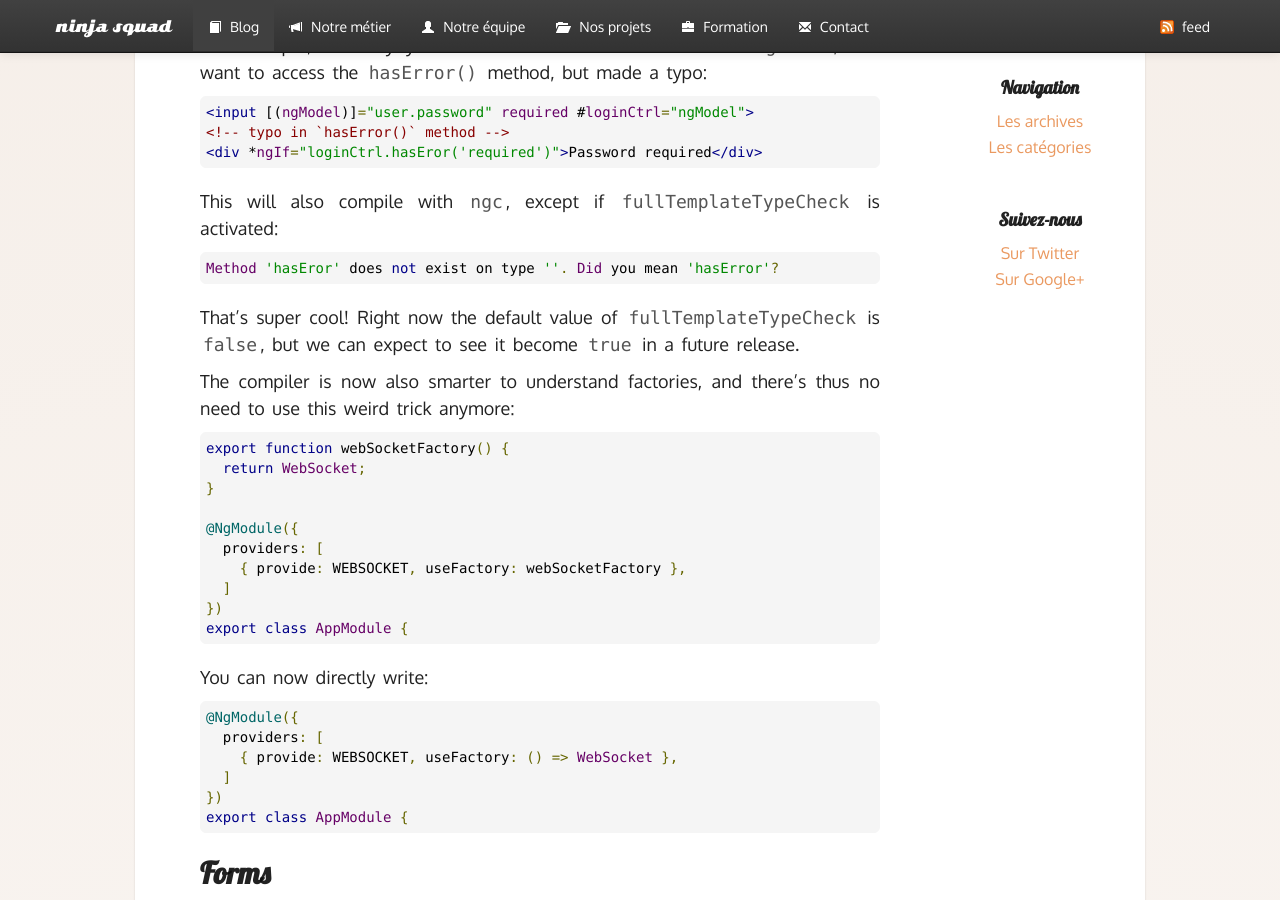
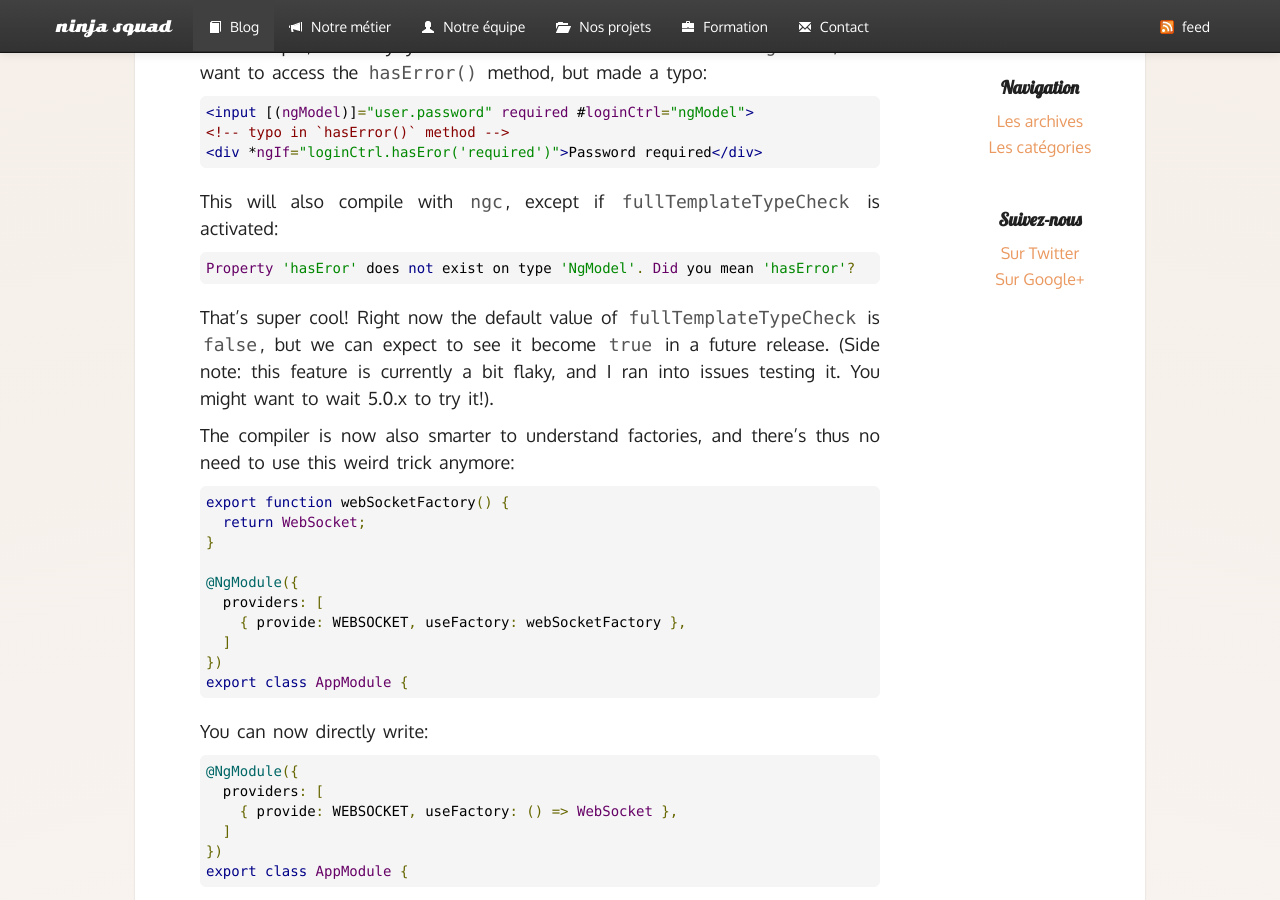
Before and after one commit to Ninja-Squad/ninja-squad.github.com, a Jekyll site: the page built from _posts/2017-08-17-what-is-new-angular-5.md, in a window 1280 px wide and 900 px high, scrolled down 1546 px. Built offline with Jekyll 4.4.1, drawn with Linux system fonts in a browser that asks for light colours; comment, search, counter and statistics services are not loaded.

Commit message:
post: ng5 fullTemplateTypeCheck

```diff
--- a/_posts/2017-08-17-what-is-new-angular-5.md
+++ b/_posts/2017-08-17-what-is-new-angular-5.md
@@ -59,10 +59,12 @@
 
 This will also compile with `ngc`, except if `fullTemplateTypeCheck` is activated:
 
-    Method 'hasEror' does not exist on type ''. Did you mean 'hasError'?
+    Property 'hasEror' does not exist on type 'NgModel'. Did you mean 'hasError'?
 
 That's super cool! Right now the default value of `fullTemplateTypeCheck` is `false`,
 but we can expect to see it become `true` in a future release.
+(Side note: this feature is currently a bit flaky, and I ran into issues testing it.
+You might want to wait 5.0.x to try it!).
 
 The compiler is now also smarter to understand factories,
 and there's thus no need to use this weird trick anymore:
```
